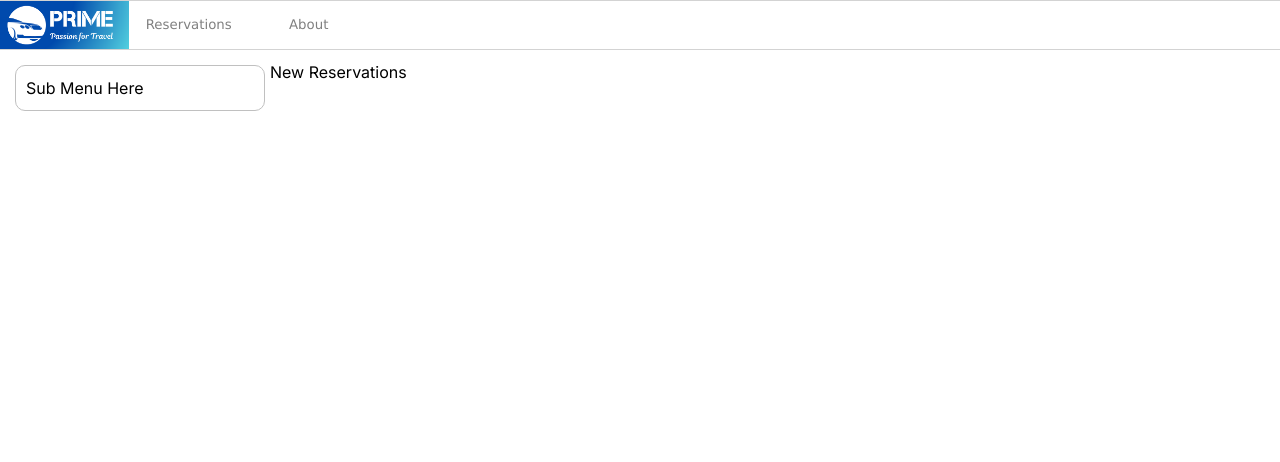
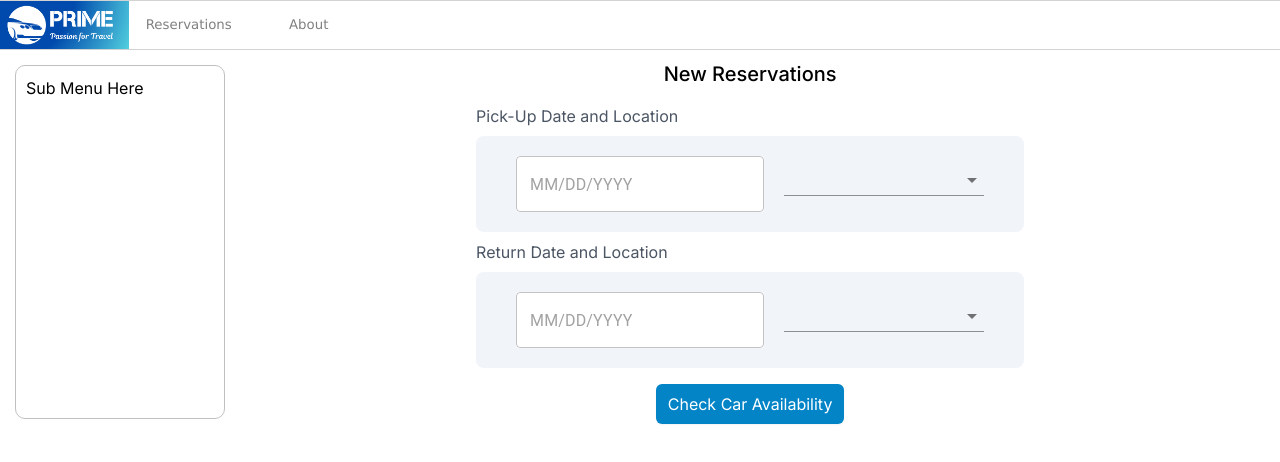
Before and after one commit to sshutter/SW2_React_Tutorial, a Next.js app: page /reservations in a window 1280 px wide. Shown: the top 462 px of the page. Built offline with nearby package versions, Linux system fonts and the light colour scheme.

Commit message:
CSR vs SSR, form components

```diff
--- a/package.json
+++ b/package.json
@@ -9,9 +9,14 @@
     "lint": "next lint"
   },
   "dependencies": {
+    "@emotion/react": "^11.11.1",
+    "@emotion/styled": "^11.11.0",
+    "@mui/material": "^5.14.7",
+    "@mui/x-date-pickers": "^6.12.1",
     "@types/node": "20.5.1",
     "@types/react": "18.2.20",
     "@types/react-dom": "18.2.7",
+    "dayjs": "^1.11.9",
     "next": "13.4.19",
     "react": "18.2.0",
     "react-dom": "18.2.0",
--- a/src/app/globals.css
+++ b/src/app/globals.css
@@ -91,6 +91,7 @@
 
 body {
   color: rgb(var(--foreground-rgb));
+  background-color: white;
   margin-top: 50px;
 }
 
--- a/src/app/reservations/page.tsx
+++ b/src/app/reservations/page.tsx
@@ -1,7 +1,22 @@
+import LocationDateReserve from "@/components/LocationDateReserve";
+
 export default function Reservations() {
   return (
-    <main>
-      <div>New Reservations</div>
+    <main className="w-[100%] flex flex-col items-center space-y-4 text-black">
+      <div className="text-xl font-medium">New Reservations</div>
+      <div className="w-fit space-y-2">
+        <div className="text-md text-left text-gray-600">
+          Pick-Up Date and Location
+        </div>
+        <LocationDateReserve />
+        <div className="text-md text-left text-gray-600">
+          Return Date and Location
+        </div>
+        <LocationDateReserve />
+      </div>
+      <button className="block rounded-md bg-sky-600 hover:bg-indigo-600 px-3 py-2 text-white shadow-sm">
+        Check Car Availability
+      </button>
     </main>
   );
 }
--- /dev/null
+++ b/src/components/InteractiveCard.tsx
@@ -0,0 +1,36 @@
+"use client";
+
+import { eventNames } from "process";
+import React from "react";
+
+export default function InteractiveCard({
+  children,
+  contentName,
+}: {
+  children: React.ReactNode;
+  contentName: string;
+}) {
+  function onCarSelected() {
+    alert("You selected " + contentName + "!");
+  }
+
+  function onCardHover(event: React.SyntheticEvent) {
+    if (event.type === "mouseover") {
+      event.currentTarget.classList.remove("shadow-lg");
+      event.currentTarget.classList.add("shadow-2xl");
+    } else {
+      event.currentTarget.classList.remove("shadow-2xl");
+      event.currentTarget.classList.add("shadow-lg");
+    }
+  }
+  return (
+    <div
+      className="w-1/5 h-[300px] rounded-lg shadow-lg bg-white"
+      onClick={() => onCarSelected()}
+      onMouseOver={(event) => onCardHover(event)}
+      onMouseOut={(event) => onCardHover(event)}
+    >
+      {children}
+    </div>
+  );
+}
--- /dev/null
+++ b/src/components/LocationDateReserve.tsx
@@ -0,0 +1,26 @@
+"use client";
+import { DatePicker } from "@mui/x-date-pickers";
+import { LocalizationProvider } from "@mui/x-date-pickers";
+import { AdapterDayjs } from "@mui/x-date-pickers/AdapterDayjs";
+import { Select, MenuItem } from "@mui/material";
+
+export default function LocationDateReserve() {
+  return (
+    <div className="bg-slate-100 rounded-lg space-x-5 space-y-2 w-fit px-10 py-5 flex flex-row justify-center">
+      <LocalizationProvider dateAdapter={AdapterDayjs}>
+        <DatePicker className="bg-white" />
+      </LocalizationProvider>
+
+      <Select
+        variant="standard"
+        name="location"
+        id="location"
+        className="h-[2em] w-[200px]    "
+      >
+        <MenuItem value="bangkok">Bangkok</MenuItem>
+        <MenuItem value="chiangmai">Chiang Mai</MenuItem>
+        <MenuItem value="phuket">Phuket</MenuItem>
+      </Select>
+    </div>
+  );
+}
--- a/src/components/ProductCard.tsx
+++ b/src/components/ProductCard.tsx
@@ -1,5 +1,5 @@
 import Image from "next/image";
-import styles from "./ProdectCard.module.css";
+import InteractiveCard from "./InteractiveCard";
 
 export default function ProductCard({
   cardName,
@@ -8,8 +8,11 @@
   cardName: string;
   imgSrc: string;
 }) {
+  function onCarSelected() {
+    alert("You selected " + cardName);
+  }
   return (
-    <div className="w-1/5 h-[300px] rounded-lg shadow-lg bg-white">
+    <InteractiveCard contentName={cardName}>
       <div className="w-full h-[70%] relative rounded-t-lg">
         <Image
           src={imgSrc}
@@ -19,6 +22,6 @@
         />
       </div>
       <div className="w-full h-[30%] p-[10px] text-black">{cardName}</div>
-    </div>
+    </InteractiveCard>
   );
 }
```
Also changed, not shown: 1 other file (tests, documents, lock files or other folders).
